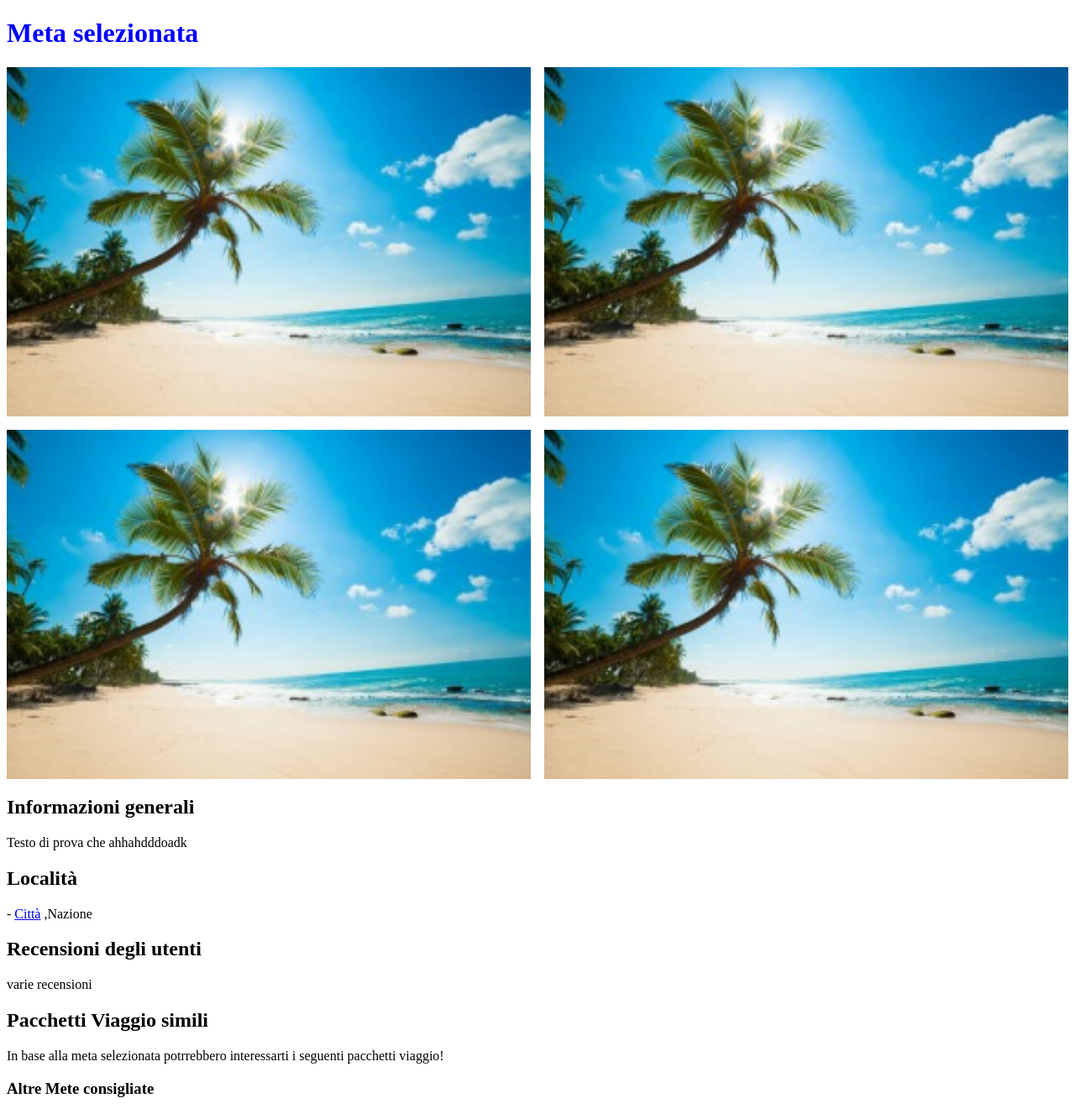
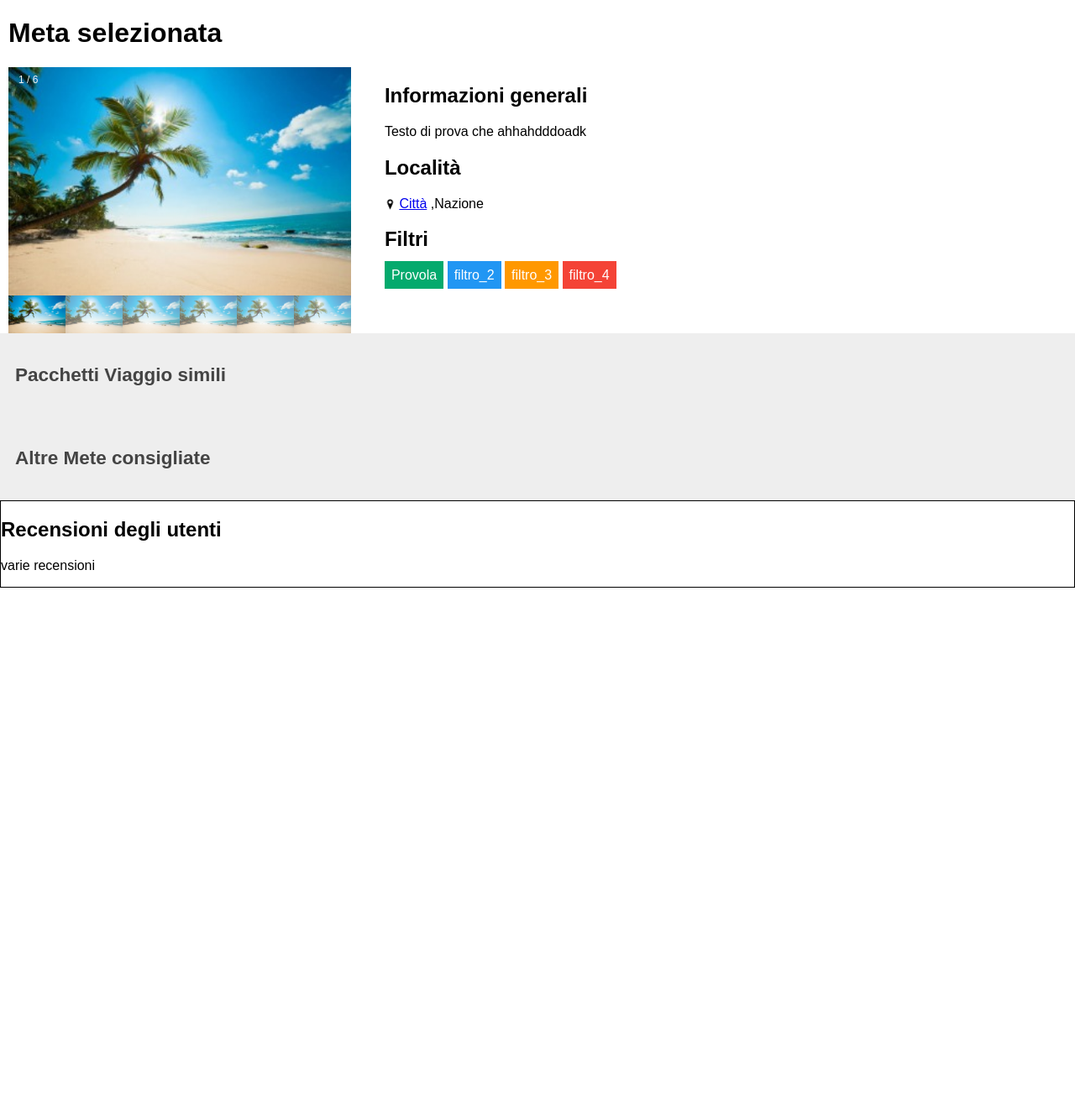
Before and after one commit to PAT19999/PlanAndTravel, a PHP site: page /pages/meta.html in a window 1280 px wide. Shown: the whole page at 84% size. After the commit the page ends 700 px from the top, so only its background shows below. Run offline with PHP 8.4, Linux system fonts and the light colour scheme.

Commit message:
file aggiornato : meta e stile_meta

```diff
--- a/pages/meta.html
+++ b/pages/meta.html
@@ -6,61 +6,216 @@
     <link href="../style/stile_meta.css" rel="stylesheet">
 </head>
 <body>
-    <h1>Meta selezionata</h1>
-    <div class="griglia_immagini">
+<h1>Meta selezionata</h1>
 
-        <article class="immagini_attrazioni">
-            <a class="titolo_attrazioni" href=#>Spiaggia</a>
-            <div class="imm_attrazione">
-                <a href="https://www.youtube.com/?gl=IT&hl=it">
-                    <img src="../drawable/Spiaggia_1.jpg" alt="Spiaggia">
+<div class="row row1">
+    <div class="sezione_img">
+        <div class="container">
+
+            <!--/ immagine con titolo al centro
+            <div class="mySlides">
+                <div class="numbertext">1 / 6</div>
+                <a class="location-title" href="#">San Francisco</a>
+                <a href="#">
+                    <img src="../drawable/Spiaggia_1.jpg" style="width:100%" alt="San Francisco">
                 </a>
+            </div> -->
+
+            <div class="mySlides">
+                <div class="numbertext">1 / 6</div>
+                <img src="../drawable/Spiaggia_1.jpg" style="width:100%">
             </div>
-        </article>
 
-        <article class="immagini_attrazioni">
-            <a class="titolo_attrazioni" href="https://www.youtube.com/?gl=IT&hl=it">Spiaggia</a>
-            <div class="imm_attrazione">
-                <a href="https://www.youtube.com/?gl=IT&hl=it">
-                    <img src="../drawable/Spiaggia_1.jpg" alt="Spiaggia">
-                </a>
+            <div class="mySlides">
+                <div class="numbertext">2 / 6</div>
+                <img src="../drawable/Spiaggia_1.jpg" style="width:100%">
             </div>
-        </article>
 
-        <article class="immagini_attrazioni">
-            <a class="titolo_attrazioni" href="https://www.youtube.com/?gl=IT&hl=it">Spiaggia</a>
-            <div class="imm_attrazione">
-                <a href="https://www.youtube.com/?gl=IT&hl=it">
-                    <img src="../drawable/Spiaggia_1.jpg" alt="Spiaggia">
-                </a>
+            <div class="mySlides">
+                <div class="numbertext">3 / 6</div>
+                <img src="../drawable/Spiaggia_1.jpg" style="width:100%">
             </div>
-        </article>
 
-        <article class="immagini_attrazioni">
-            <a class="titolo_attrazioni" href="https://www.youtube.com/?gl=IT&hl=it">Spiaggia</a>
-            <div class="imm_attrazione">
-                <a href="https://www.youtube.com/?gl=IT&hl=it">
-                    <img src="../drawable/Spiaggia_1.jpg" alt="Spiaggia">
-                </a>
+            <div class="mySlides">
+                <div class="numbertext">4 / 6</div>
+                <img src="../drawable/Spiaggia_1.jpg" style="width:100%">
             </div>
-        </article>
+
+            <div class="mySlides">
+                <div class="numbertext">5 / 6</div>
+                <img src="../drawable/Spiaggia_1.jpg" style="width:100%">
+            </div>
+
+            <div class="mySlides">
+                <div class="numbertext">6 / 6</div>
+                <img src="../drawable/Spiaggia_1.jpg" style="width:100%">
+            </div>
+
+            <!--/freccette per cambiare pagina
+            <a class="prev" onclick="plusSlides(-1)"><</a>
+            <a class="next" onclick="plusSlides(1)">></a> -->
+
+            <div class="row">
+                <div class="column">
+                    <img class="demo cursor" src="../drawable/Spiaggia_1.jpg" style="width:100%" onclick="currentSlide(1)" alt="The Woods">
+                </div>
+                <div class="column">
+                    <img class="demo cursor" src="../drawable/Spiaggia_1.jpg" style="width:100%" onclick="currentSlide(2)" alt="Cinque Terre">
+                </div>
+                <div class="column">
+                    <img class="demo cursor" src="../drawable/Spiaggia_1.jpg" style="width:100%" onclick="currentSlide(3)" alt="Mountains and fjords">
+                </div>
+                <div class="column">
+                    <img class="demo cursor" src="../drawable/Spiaggia_1.jpg" style="width:100%" onclick="currentSlide(4)" alt="Northern Lights">
+                </div>
+                <div class="column">
+                    <img class="demo cursor" src="../drawable/Spiaggia_1.jpg" style="width:100%" onclick="currentSlide(5)" alt="Nature and sunrise">
+                </div>
+                <div class="column">
+                    <img class="demo cursor" src="../drawable/Spiaggia_1.jpg" style="width:100%" onclick="currentSlide(6)" alt="Snowy Mountains">
+                </div>
+            </div>
+        </div>
     </div>
 
-<div id="descrizione">
-    <h2>Informazioni generali</h2>
-    <p>Testo di prova che ahhahdddoadk</p>
-    <h2>Località</h2>
-    <p>- <a title="Città" href="https://www.comune.barletta.bt.it/retecivica/" target="_blank">Città</a> ,Nazione</p>
+    <div class="col">
+        <div id="descrizione">
+            <h2>Informazioni generali</h2>
+            <p>Testo di prova che ahhahdddoadk</p>
+            <h2>Località</h2>
+            <p><img src="../drawable/position.jpg" width="13px" height="13px" alt="position">
+                <a title="Città" href="https://www.comune.barletta.bt.it/retecivica/" target="_blank">Città</a> ,Nazione</p>
+
+            <h2>Filtri</h2>
+            <span class="label filtro_1">Provola</span>
+            <span class="label filtro_2">filtro_2</span>
+            <span class="label filtro_3">filtro_3</span>
+            <span class="label filtro_4">filtro_4</span>
+
+        </div>
+    </div>
 </div>
-<div id="recensioni">
+
+<button type="button" class="collapsible"><h2>Pacchetti Viaggio simili</h2></button>
+<div class="content">
+    <div class="pacchetti_consigliati">
+        <p>In base alla meta selezionata potrrebbero interessarti i seguenti pacchetti viaggio!</p>
+        <div class="row row2">
+            <div class="col">
+                <div class="card card5">
+                    <div class="text_card">
+                        <h5>Western Desert</h5>
+                    </div>
+                </div>
+                <div class="card card6">
+                    <div class="text_card">
+                        <h5>AI Bagawat</h5>
+                    </div>
+                </div>
+                <div class="card card7">
+                    <div class="text_card">
+                        <h5>Pyramid of Giza</h5>
+                    </div>
+                </div>
+                <div class="card card8">
+                    <div class="text_card">
+                        <h5>Kalahari Desert</h5>
+                    </div>
+                </div>
+            </div>
+        </div>
+    </div>
+</div>
+
+<button type="button" class="collapsible"><h2>Altre Mete consigliate</h2></button>
+<div class="content">
+    <div class="mete_consigliate">
+        <p>Mete consgliate in base alla vicinanza o ai temi</p>
+        <div class="row row3">
+            <div class="col">
+                <div class="card card9">
+                    <div class="text_card">
+                        <h5>Western Desert</h5>
+                    </div>
+                </div>
+                <div class="card card10">
+                    <div class="text_card">
+                        <h5>AI Bagawat</h5>
+                    </div>
+                </div>
+                <div class="card card11">
+                    <div class="text_card">
+                        <h5>Pyramid of Giza</h5>
+                    </div>
+                </div>
+                <div class="card card12">
+                    <div class="text_card">
+                        <h5>Kalahari Desert</h5>
+                    </div>
+                </div>
+            </div>
+        </div>
+    </div>
+</div>
+
+<div class="recensioni">
     <h2>Recensioni degli utenti</h2>
     <p>varie recensioni</p>
 </div>
-<div id="pacchetti_consigliati">
-    <h2>Pacchetti Viaggio simili</h2>
-    <p>In base alla meta selezionata potrrebbero interessarti i seguenti pacchetti viaggio!</p>
-    <h3>Altre Mete consigliate</h3>
-</div>
 
+
+
+<!--/  -->
+
+
+<!--/ script per il collapsibile -->
+<script>
+    var coll = document.getElementsByClassName("collapsible");
+    var i;
+
+    for (i = 0; i < coll.length; i++) {
+        coll[i].addEventListener("click", function() {
+            this.classList.toggle("active");
+            var content = this.nextElementSibling;
+            if (content.style.display === "block") {
+                content.style.display = "none";
+            } else {
+                content.style.display = "block";
+            }
+        });
+    }
+</script>
+
+<!--/ script per la gestione immagini delle attrazioni -->
+<script>
+    var slideIndex = 1;
+    showSlides(slideIndex);
+
+    function plusSlides(n) {
+        showSlides(slideIndex += n);
+    }
+
+    function currentSlide(n) {
+        showSlides(slideIndex = n);
+    }
+
+    function showSlides(n) {
+        var i;
+        var slides = document.getElementsByClassName("mySlides");
+        var dots = document.getElementsByClassName("demo");
+        var captionText = document.getElementById("caption");
+        if (n > slides.length) {slideIndex = 1}
+        if (n < 1) {slideIndex = slides.length}
+        for (i = 0; i < slides.length; i++) {
+            slides[i].style.display = "none";
+        }
+        for (i = 0; i < dots.length; i++) {
+            dots[i].className = dots[i].className.replace(" active", "");
+        }
+        slides[slideIndex-1].style.display = "block";
+        dots[slideIndex-1].className += " active";
+        captionText.innerHTML = dots[slideIndex-1].alt;
+    }
+</script>
 </body>
 </html>
--- a/style/stile_meta.css
+++ b/style/stile_meta.css
@@ -1,61 +1,253 @@
-h1 {
-color: blue;
+body {
+    font-family: Arial;
+    margin: 0;
 }
 
-.griglia_immagini {
-    display: grid;
-    grid-template-columns: repeat(auto-fill, minmax(600px, 1fr));
-    grid-gap: 1em;
+h1{
+    font-family: Arial;
+    padding-left: 10px;
+}
+
+.row1{
+    display:flex; /* dispone le immagini in 2 richje e 2 colonne */
+    height: 100%;
+    align-items: flex-start;
+}
+.row2 {
+    display: initial;
+}
+.row3 {
+    display: initial;
+}
+
+.col{ /* si riferisce al testo all'interno della card*/
+    flex-basis: 80%;
+}
+#descrizione{
+    margin: 10px;
+}
+.card{
+    width: 280px;
+    height: 195px;
+    display: inline-block;
+    border-radius: 10px;
+    padding: 10px 10px;
+    box-sizing: border-box;
+    cursor: pointer;
+    margin: 5px 5px;
+    background-position: initial;
+    background-size: cover;
+
+    /* effetto blur
+    -webkit-filter: blur(0px);
+    -webkit-transition: all 2s ease;
+    -moz-transition: all 2s ease;
+    -o-transition: all 2s ease;
+    -ms-transition: all 2s ease;
+    transition: all 1s ease; */
+
+}
+.card:hover{
+    /*-webkit-filter: blur(2px); */
+    transform: translateY(-5px);
+}
+.card1{
+    background-image: url(../drawable/montagna.jpg);
+}
+.card2{
+    background-image: url(../drawable/Spiaggia_1.jpg);
+}
+.card3{
+    background-image: url(../drawable/Spiaggia_1.jpg);
+}
+.card4{
+    background-image: url(../drawable/Spiaggia_1.jpg);
+}
+.card5{
+    background-image: url(../drawable/Spiaggia_1.jpg);
+}
+.card6{
+    background-image: url(../drawable/Spiaggia_1.jpg);
+}
+.card7{
+    background-image: url(../drawable/Spiaggia_1.jpg);
+}
+.card8{
+    background-image: url(../drawable/Spiaggia_1.jpg);
+}
+.card9{
+    background-image: url(../drawable/Spiaggia_1.jpg);
+}
+.card10{
+    background-image: url(../drawable/Spiaggia_1.jpg);
+}
+.card11{
+    background-image: url(../drawable/Spiaggia_1.jpg);
+}
+.card12{
+    background-image: url(../drawable/Spiaggia_1.jpg);
+}
+
+h5{
+    color: #fff;
+    text-shadow: 0 0 5px #999;
+}
+.text_card{
+    font-size: 15px;
+    position: absolute;
+    color: white;
+    text-shadow: 0 0 15px #000;
+
+    /* hide the title by default */
+    transition: opacity .5s;
+}
+.card p{   /* si riferisce al testo all'interno della card */
+    opacity: 0;
+}
+
+.card p:hover{
+    opacity: 1;
+}
+
+.recensioni{
+    border: 1px solid;
+}
+
+/* Style the button that is used to open and close the collapsible content */
+.collapsible {
+    background-color: #eee;
+    color: #444;
+    cursor: pointer;
+    padding: 18px;
+    width: 100%;
+    border: none;
+    text-align: left;
+    outline: none;
+    font-size: 15px;
+}
+
+/* Add a background color to the button if it is clicked on (add the .active class with JS), and when you move the mouse over it (hover) */
+.active, .collapsible:hover {
+    background-color: #ccc;
+}
+
+/* Style the collapsible content. Note: hidden by default */
+.content {
+    padding: 0 18px;
+    display: none;
+    overflow: hidden;
+    background-color: #f1f1f1;
+}
+
+
+
+/* parte relativa alle prime immagini (da rivedere)*/
+.sezione_img{
+    position: initial;
+    width:40%;
+    padding-left: 10px;
+    margin-right: 30px;
+    display: flex;
+}
+
+* {
+    box-sizing: border-box;
 }
 
 img {
-    width: 100%;
-    height: auto;
+    vertical-align: middle;
 }
 
-.immagini_attrazioni {
+/* Position the image container (needed to position the left and right arrows) */
+.container {
     position: relative;
-    overflow: hidden;
 }
 
-.titolo_attrazioni {
+/* Hide the images by default */
+.mySlides {
+    display: none;
+}
+
+
+/* Add a pointer when hovering over the thumbnail images */
+.cursor {
+    cursor: pointer;
+}
+
+/* Next & previous buttons */
+.prev,
+.next {
+    cursor: pointer;
+    position: absolute;
+    top: 40%;
+    width: auto;
+    padding: 16px;
+    margin-top: -50px;
+    color: white;
+    font-weight: bold;
+    font-size: 20px;
+    border-radius: 0 3px 3px 0;
+    user-select: none;
+    -webkit-user-select: none;
+}
+
+/* Position the "next button" to the right (forse non serve)*/
+.next {
+    right: 0;
+    border-radius: 3px 0 0 3px;
+}
+
+/* On hover, add a black background color with a little bit see-through */
+.prev:hover,
+.next:hover {
+    background-color: rgba(0, 0, 0, 0.8);
+}
+
+/* Number text (1/6 etc) */
+.numbertext {
+    color: #f2f2f2;
+    font-size: 12px;
+    padding: 8px 12px;
     position: absolute;
     top: 0;
-    left: 0;
-    height: 100%;
-    width: 100%;
-    background: rgba(90,0,10,0.4);
+}
 
-    /* typographic styles */
+/* Container for image text */
+.caption-container {
+    text-align: center;
+    background-color: #222;
+    padding: 2px 16px;
     color: white;
-    font-size: 1.5em;
-    font-weight: bold;
-    text-decoration: none;
+}
 
-    /* position the text centrally*/
-    display: flex;
-    align-items: center;
-    justify-content: center;
+.row:after {
+    content: "";
+    display: table;
+    clear: both;
+}
 
-    /* hide the title by default */
-    opacity: 0;
-    transition: opacity .5s
+/* Six columns side by side */
+.column {
+    float: left;
+    width: 16.66%;
+}
 
+/* Add a transparency effect for thumnbail images */
+.demo {
+    opacity: 0.6;
 }
-.immagini_attrazioni:hover.titolo_attrazioni {
+
+.active,
+.demo:hover {
     opacity: 1;
 }
 
-.imm_attrazione {
-    line-height: 0;
+/* label*/
+.label {
+    color: white;
+    padding: 8px;
 }
-
-.imm_attrazione img {
-    filter: blur(0px);
-    transition: filter 0.3s ease-in;
-    transform: scale(1.1);
-}
-
-.immagini_attrazioni:hover.imm_attrazione img {
-    filter: blur(2px);
-}
+.filtro_1 {background-color: #04AA6D;} /* Green */
+.filtro_2 {background-color: #2196F3;} /* Blue */
+.filtro_3 {background-color: #ff9800;} /* Orange */
+.filtro_4 {background-color: #f44336;} /* Red */
```
Also changed, not shown: pages/codice.js (added, +14 -0 lines), pages/meta_2.html (+37 -3 lines), style/style_meta.css (+26 -0 lines), drawable/boschetto.jpg (added).
